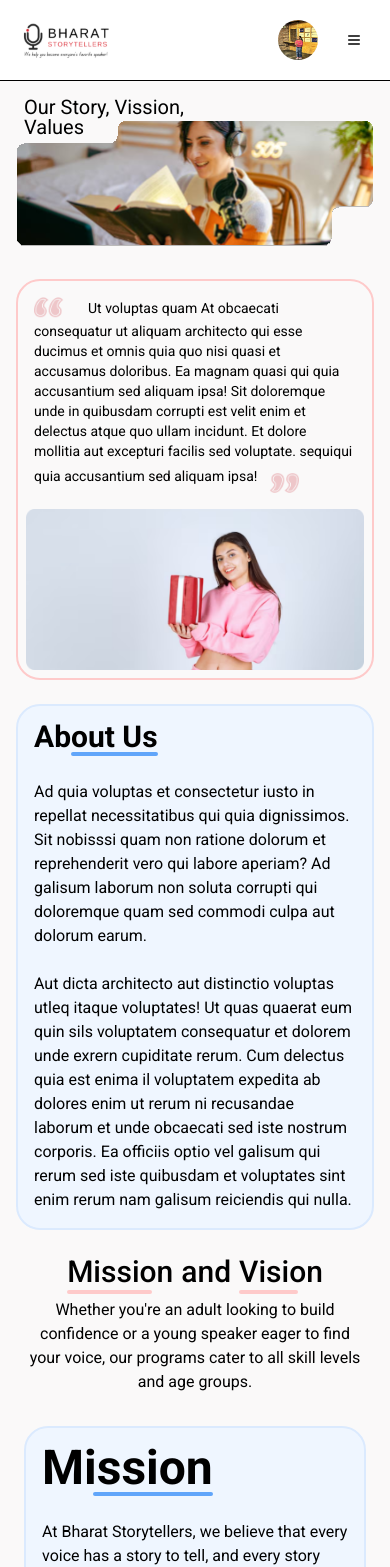
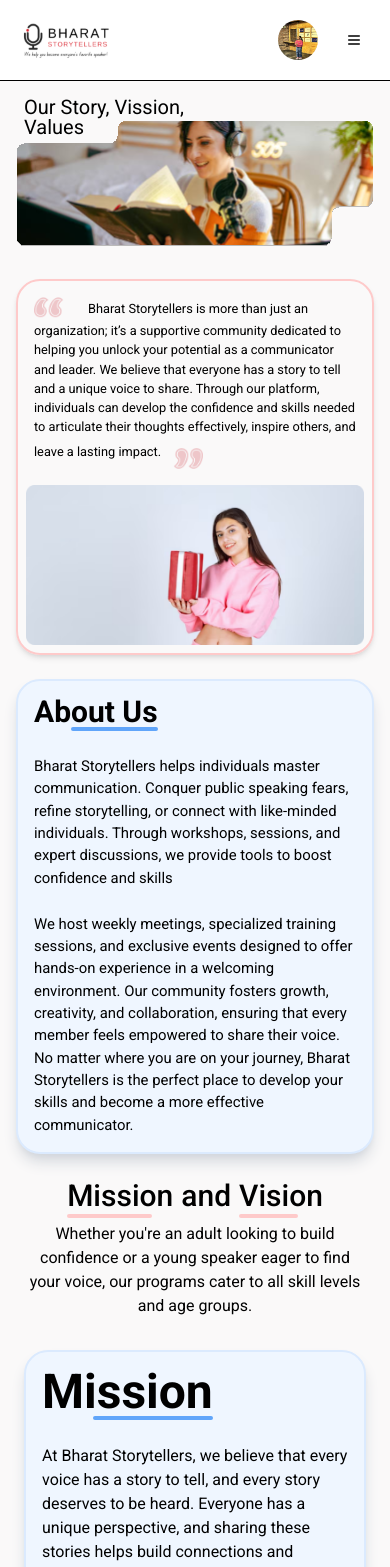
Before and after one commit to enoughio/P1-BST, a Next.js app in the folder frontend/: page /About in a window 390 px wide. Shown: the top 1567 px of the page. Built offline with nearby package versions, Linux system fonts and the light colour scheme.

Commit message:
feat: enhance UI components and add MembershipApplication page

```diff
--- a/frontend/components/OurPrograms.jsx
+++ b/frontend/components/OurPrograms.jsx
@@ -12,7 +12,7 @@ const OurPrograms = () => {
           <h1 className="text-4xl font-bold">Our <span className="decoration-red-300 underline decoration-[5px]">Programs</span></h1>
           </div>
 
-          <div className="font-light max-w-[600px] mt-2 leading-5">
+          <div className="font-light max-w-[600px] md:max-w-[800px] mt-2 leading-5">
             Whether you’re an adult looking to build confidence or a young
             speaker eager to find your voice, our programs cater to all skill
             levels and age groups.
--- a/frontend/components/ui/About/AboutUs.jsx
+++ b/frontend/components/ui/About/AboutUs.jsx
@@ -5,9 +5,9 @@ import React from "react";
 const AboutUs = () => {
   return (
     <div className="flex md:flex-row flex-col justify-center items-center md:gap-8 gap-4  w-full mt-6">
-      <div className="border-red-200 border-2 m-2  p-2 md:p-4 w-full md:w-1/2 rounded-3xl">
-        <div className="flex flex-col justify-between items-center w-full relative">
-          <p className="p-2 text-sm">
+      <div className="border-red-200 border-2 m-2  p-2 md:p-4 w-full md:w-1/2 rounded-3xl shadow-md ">
+        <div className="flex flex-col justify-between items-center w-full relative ">
+          <p className="p-2 text-[.8rem] ">
             <Image
               src={downQuot}
               alt="downQuot"
@@ -15,12 +15,13 @@ const AboutUs = () => {
               height={30}
               className="rotate-180 self-start inline-block mr-6 pt-1"
             />
-            Ut voluptas quam At obcaecati consequatur ut aliquam architecto qui
-            esse ducimus et omnis quia quo nisi quasi et accusamus doloribus. Ea
-            magnam quasi qui quia accusantium sed aliquam ipsa! Sit doloremque
-            unde in quibusdam corrupti est velit enim et delectus atque quo
-            ullam incidunt. Et dolore mollitia aut excepturi facilis sed
-            voluptate. sequiqui quia accusantium sed aliquam ipsa!
+            Bharat Storytellers is more than just an organization; it’s a
+            supportive community dedicated to helping you unlock your potential
+            as a communicator and leader. We believe that everyone has a story
+            to tell and a unique voice to share. Through our platform,
+            individuals can develop the confidence and skills needed to
+            articulate their thoughts effectively, inspire others, and leave a
+            lasting impact.
             <Image
               src={downQuot}
               alt="downQuot"
@@ -42,27 +43,27 @@ const AboutUs = () => {
         </div>
       </div>
 
-      <div className="border-blue-100 border-2 p-4  w-full md:w-1/2 md:py-8 bg-blue-50 rounded-3xl ">
+      <div className="border-blue-100 border-2 p-4  w-full md:w-1/2 md:py-8 bg-blue-50 rounded-3xl shadow-lg shadow-gray-300  ">
         <div className="flex flex-col w-fit">
           <h1 className="font-semibold text-3xl leading-none">About Us</h1>
           <div className=" bg-blue-400 w-[70%] h-1 self-end rounded-3xl"></div>
         </div>
 
-        <div className="mt-6">
+        <div className="mt-6 text-[.93rem]  ">
           <p>
-            Ad quia voluptas et consectetur iusto in repellat necessitatibus qui
-            quia dignissimos. Sit nobisssi quam non ratione dolorum et
-            reprehenderit vero qui labore aperiam? Ad galisum laborum non soluta
-            corrupti qui doloremque quam sed commodi culpa aut dolorum earum.
+            Bharat Storytellers helps individuals master communication. Conquer
+            public speaking fears, refine storytelling, or connect with
+            like-minded individuals. Through workshops, sessions, and expert
+            discussions, we provide tools to boost confidence and skills
           </p>
           <p className="mt-6">
-            Aut dicta architecto aut distinctio voluptas utleq itaque
-            voluptates! Ut quas quaerat eum quin sils voluptatem consequatur et
-            dolorem unde exrern cupiditate rerum. Cum delectus quia est enima il
-            voluptatem expedita ab dolores enim ut rerum ni recusandae laborum
-            et unde obcaecati sed iste nostrum corporis. Ea officiis optio vel
-            galisum qui rerum sed iste quibusdam et voluptates sint enim rerum
-            nam galisum reiciendis qui nulla.
+            We host weekly meetings, specialized training sessions, and
+            exclusive events designed to offer hands-on experience in a
+            welcoming environment. Our community fosters growth, creativity, and
+            collaboration, ensuring that every member feels empowered to share
+            their voice. No matter where you are on your journey, Bharat
+            Storytellers is the perfect place to develop your skills and become
+            a more effective communicator.
           </p>
         </div>
       </div>
--- a/frontend/components/ui/About/Mission.jsx
+++ b/frontend/components/ui/About/Mission.jsx
@@ -5,7 +5,7 @@ import React from "react";
 const Mission = () => {
   return (
     <section className="my-6 mx-2">
-      <div className="flex flex-col w-full items-center mb-8">
+      <div className="flex flex-col w-full items-center mb-8 ">
         <div className="text-3xl font-medium flex">
           <div>
             <h3>Mission</h3>
@@ -27,16 +27,16 @@ const Mission = () => {
         </p>
       </div>
 
-      <div className="flex flex-col md:flex-row w-full gap-5">
+      <div className="flex flex-col md:flex-row w-full gap-5  ">
         {/* left card */}
         <div className="flex flex-col md:flex-row gap-5 w-full">
-          <div className="border-blue-100 border-2 p-4 w-full md:w-1/2 md:py-8 bg-blue-50 rounded-3xl">
+          <div className="border-blue-100 border-2 p-4 w-full md:w-1/2 md:py-8 bg-blue-50 rounded-3xl shadow-lg shadow-gray-300 ">
             <div className="flex flex-col w-fit">
               <h1 className="font-semibold text-5xl leading-none">Mission</h1>
               <div className="bg-blue-400 w-[70%] h-1 self-end rounded-3xl"></div>
             </div>
 
-            <div className="mt-6">
+            <div className="mt-6 ">
               <p>
                 At Bharat Storytellers, we believe that every voice has a story
                 to tell, and every story deserves to be heard. Everyone has a
@@ -52,7 +52,7 @@ const Mission = () => {
             </div>
           </div>
 
-          <div className="border-blue-100 border-2 p-4 w-full md:w-1/2 md:py-8 bg-blue-50 rounded-3xl">
+          <div className="border-blue-100 border-2 p-4 w-full md:w-1/2 md:py-8 bg-blue-50 rounded-3xl shadow-lg shadow-gray-300 ">
             <div className="flex flex-col w-fit">
               <h1 className="font-semibold text-5xl leading-none">Vision</h1>
               <div className="bg-blue-400 w-[70%] h-1 self-end rounded-3xl"></div>
@@ -76,14 +76,14 @@ const Mission = () => {
         </div>
 
         {/* right Images */}
-        <div className="grid grid-cols-3 md:grid-cols-1 gap-3 w-full md:w-auto">
-          <div className="w-full flex justify-center">
+        <div className="grid grid-cols-3 md:grid-cols-1 gap-3 w-full md:w-auto ">
+          <div className="w-full flex justify-center ">
             <Image
               src={mission1}
               alt="mission images"
               width={250}
               height={250}
-              className="w-full h-auto max-w-[250px] object-cover rounded-lg"
+              className="w-full h-auto max-w-[250px] object-cover rounded-lg shadow-lg shadow-gray-300 "
             />
           </div>
           <div className="w-full flex justify-center">
--- a/frontend/components/ui/About/OurStory.jsx
+++ b/frontend/components/ui/About/OurStory.jsx
@@ -4,7 +4,7 @@ import { gridImage } from "@/lib/data/images";
 
 const OurStory = () => {
   return (
-    <section className="w-full md:px-2 ">
+    <section className="w-full md:px-4 py-4 shadow-md rounded-lg shadow-gray-400 my-6">
       {/* Side accent */}
 
       {/* Title Section */}
@@ -19,7 +19,7 @@ const OurStory = () => {
         <div className="hidden lg:block lg:w-1/2">
           <div className="grid grid-cols-12 grid-rows-12 gap-4 h-full">
             {/* Top left - Large image */}
-            <div className="col-span-6 row-span-6 rounded-xl overflow-hidden">
+            <div className="col-span-6 row-span-6 rounded-xl overflow-hidden shadow-lg shadow-gray-300">
               <Image
                 src={gridImage}
                 alt="Person in orange sweater speaking"
@@ -30,7 +30,7 @@ const OurStory = () => {
             </div>
 
             {/* Top right and middle - Tall image */}
-            <div className="col-span-6 row-span-8 rounded-xl overflow-hidden">
+            <div className="col-span-6 row-span-8 rounded-xl overflow-hidden shadow-lg shadow-gray-300">
               <Image
                 src={gridImage}
                 alt="Person with microphone on stage"
@@ -41,7 +41,7 @@ const OurStory = () => {
             </div>
 
             {/* Bottom left - Small image */}
-            <div className="col-span-6 row-span-6 rounded-xl overflow-hidden">
+            <div className="col-span-6 row-span-6 rounded-xl overflow-hidden shadow-lg shadow-gray-300">
               <Image
                 src={gridImage}
                 alt="Young girl reading"
@@ -52,7 +52,7 @@ const OurStory = () => {
             </div>
 
             {/* Bottom right top - Woman in yellow */}
-            <div className="col-span-6 row-span-4 rounded-xl overflow-hidden">
+            <div className="col-span-6 row-span-4 rounded-xl overflow-hidden shadow-lg shadow-gray-300">
               <Image
                 src={gridImage}
                 alt="Woman in yellow speaking"
@@ -76,7 +76,7 @@ const OurStory = () => {
         </div>
 
         {/* Content Text Box - Right side on desktop, top on mobile */}
-        <div className="lg:w-1/2 bg-blue-50 rounded-3xl p-6 md:p-8 border-2 border-blue-200">
+        <div className="lg:w-1/2 bg-blue-50 rounded-3xl p-6 md:p-8 border-2 border-blue-200 shadow-md shadow-gray-300">
           <h3 className="text-2xl md:text-3xl font-bold mb-4">
             This is How we Started
             <div className="h-1 w-40 bg-blue-300 "></div>
@@ -90,7 +90,7 @@ const OurStory = () => {
             <p>
             Over time, our small gathering transformed into a thriving network of passionate individuals from across India. Through storytelling, we have built connections, fostered learning, and encouraged self-expression, making our community a place of growth and inspiration.
             </p>
-            <p>
+            <p className="hidden md:block">
             Our journey is a testament to the power of stories and the bonds they create. As we continue to expand, we remain committed to providing a platform where individuals can express themselves, share their narratives, and inspire others along the way.
             </p>
           </div>
```
Also changed, not shown: frontend/components/ui/About/Aprosal.jsx (+50 -16 lines), frontend/app/membership/page.jsx (renamed from frontend/app/member/page.jsx).
